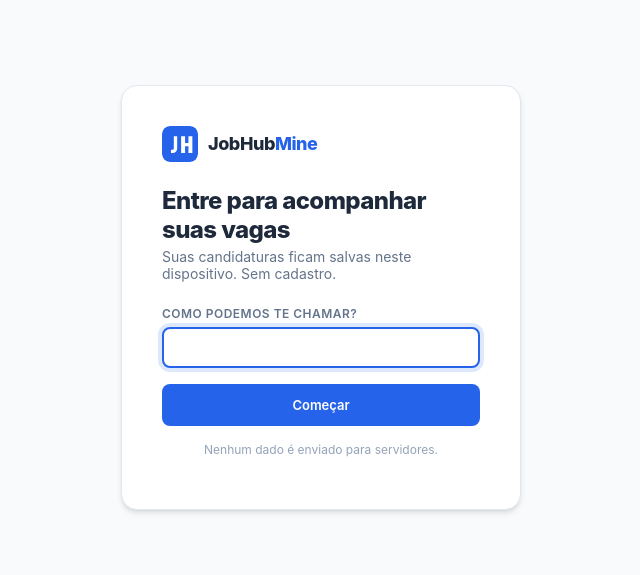
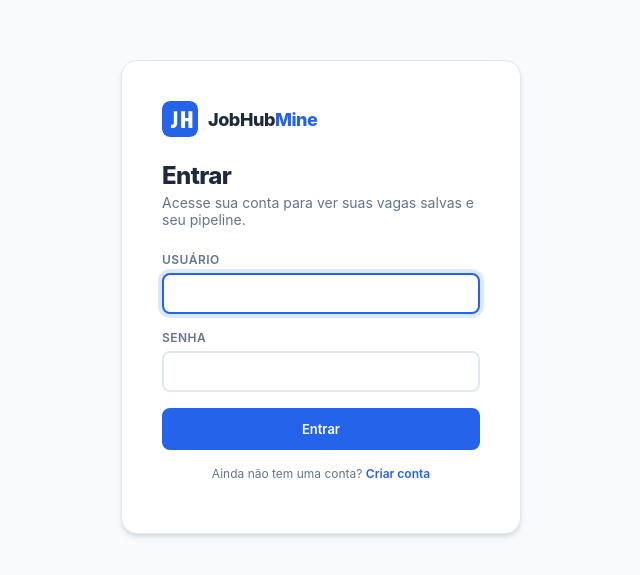
Before and after one commit to abnerrizzi/gupy, a React (Create React App) app in the folder web/: page / in a window 1280 px wide. Shown: the part 103-678 px from the top of the page, without its empty margins (319-959 px from the left). Built offline with nearby package versions, Linux system fonts and the light colour scheme; no server answers.

Commit message:
feat(web): replace localStorage gate with real Login form (login + register)

```diff
--- a/web/src/App.js
+++ b/web/src/App.js
@@ -12,6 +12,7 @@ import Settings from './components/Settings';
 import TrackedJobModal from './components/TrackedJobModal';
 import useTrackedJobs from './hooks/useTrackedJobs';
 import useUser from './hooks/useUser';
+import useAuth from './hooks/useAuth';
 import { STAGE_NEXT } from './constants/stages';
 
 const API_URL = process.env.REACT_APP_API_URL || 'http://localhost:5000';
@@ -52,10 +53,15 @@ function trackedToSelectedJob(t) {
 }
 
 function App() {
+  const auth = useAuth();
   const { user, setUser } = useUser();
   const { trackedJobs, addJob, updateStage, updateNotes, removeJob, isTracked } = useTrackedJobs();
 
-  const [authed, setAuthed] = useState(() => localStorage.getItem('jh_authed') === '1');
+  useEffect(() => {
+    if (auth.user) setUser({ name: auth.user.username, email: '' });
+  }, [auth.user, setUser]);
+
+  const authed = auth.status === 'authenticated';
   const [page, setPage] = useState('dashboard');
 
   const [jobs, setJobs] = useState([]);
@@ -245,18 +251,17 @@ function App() {
   };
   const trackedFresh = trackedOpen ? trackedJobs.find((j) => j.id === trackedOpen.id) || null : null;
 
-  const handleEnter = ({ name }) => {
-    setUser({ name });
-    localStorage.setItem('jh_authed', '1');
-    setAuthed(true);
-  };
-  const handleLogout = () => {
-    localStorage.removeItem('jh_authed');
+  const handleLogout = async () => {
+    await auth.logout();
     setUser({ name: '', email: '' });
-    setAuthed(false);
   };
 
-  if (!authed) return <Login initialName={user.name} onEnter={handleEnter} />;
+  if (auth.status === 'loading') {
+    return <div className="login-shell"><div className="login-card">Carregando…</div></div>;
+  }
+  if (!authed) {
+    return <Login onLogin={auth.login} onRegister={auth.register} />;
+  }
 
   const counts = {
     saved: trackedJobs.filter((j) => j.stage === 'salva').length,
--- a/web/src/components/Login.jsx
+++ b/web/src/components/Login.jsx
@@ -1,12 +1,30 @@
 import React, { useState } from 'react';
 import PropTypes from 'prop-types';
 
-function Login({ initialName, onEnter }) {
-  const [name, setName] = useState(initialName || '');
+function Login({ onLogin, onRegister }) {
+  const [mode, setMode] = useState('login');
+  const [username, setUsername] = useState('');
+  const [password, setPassword] = useState('');
+  const [submitting, setSubmitting] = useState(false);
+  const [error, setError] = useState(null);
 
-  const submit = (e) => {
+  const isRegister = mode === 'register';
+
+  const submit = async (e) => {
     e.preventDefault();
-    onEnter({ name: name.trim() || 'Visitante' });
+    setError(null);
+    setSubmitting(true);
+    try {
+      if (isRegister) {
+        await onRegister(username.trim(), password);
+      } else {
+        await onLogin(username.trim(), password);
+      }
+    } catch (err) {
+      setError(err.message || 'Falha na operação');
+    } finally {
+      setSubmitting(false);
+    }
   };
 
   return (
@@ -18,20 +36,60 @@ function Login({ initialName, onEnter }) {
             JobHub<span style={{ color: 'var(--jh-primary)' }}>Mine</span>
           </div>
         </div>
-        <h2>Entre para acompanhar suas vagas</h2>
-        <p className="lede">Suas candidaturas ficam salvas neste dispositivo. Sem cadastro.</p>
+        <h2>{isRegister ? 'Criar conta' : 'Entrar'}</h2>
+        <p className="lede">
+          {isRegister
+            ? 'Crie uma conta para salvar suas vagas e acompanhar candidaturas.'
+            : 'Acesse sua conta para ver suas vagas salvas e seu pipeline.'}
+        </p>
+
         <div className="field">
-          <label htmlFor="login-name">Como podemos te chamar?</label>
+          <label htmlFor="login-username">Usuário</label>
           <input
-            id="login-name"
-            value={name}
-            onChange={(e) => setName(e.target.value)}
+            id="login-username"
+            value={username}
+            onChange={(e) => setUsername(e.target.value)}
+            autoComplete="username"
             autoFocus
+            required
           />
         </div>
-        <button type="submit" className="btn btn-primary btn-block">Começar</button>
-        <p style={{ marginTop: '1rem', fontSize: '0.75rem', color: 'var(--jh-fg-subtle)', textAlign: 'center' }}>
-          Nenhum dado é enviado para servidores.
+        <div className="field">
+          <label htmlFor="login-password">Senha</label>
+          <input
+            id="login-password"
+            type="password"
+            value={password}
+            onChange={(e) => setPassword(e.target.value)}
+            autoComplete={isRegister ? 'new-password' : 'current-password'}
+            required
+            minLength={isRegister ? 8 : undefined}
+          />
+        </div>
+
+        {error && (
+          <div role="alert" style={{ marginBottom: '0.75rem', color: 'var(--jh-danger)', fontSize: '0.8125rem' }}>
+            {error}
+          </div>
+        )}
+
+        <button
+          type="submit"
+          className="btn btn-primary btn-block"
+          disabled={submitting}
+        >
+          {submitting ? '…' : (isRegister ? 'Criar conta' : 'Entrar')}
+        </button>
+
+        <p style={{ marginTop: '1rem', fontSize: '0.75rem', textAlign: 'center', color: 'var(--jh-fg-muted)' }}>
+          {isRegister ? 'Já tem uma conta?' : 'Ainda não tem uma conta?'}{' '}
+          <button
+            type="button"
+            className="link-btn"
+            onClick={() => { setError(null); setMode(isRegister ? 'login' : 'register'); }}
+          >
+            {isRegister ? 'Entrar' : 'Criar conta'}
+          </button>
         </p>
       </form>
     </div>
@@ -39,12 +97,8 @@ function Login({ initialName, onEnter }) {
 }
 
 Login.propTypes = {
-  initialName: PropTypes.string,
-  onEnter: PropTypes.func.isRequired,
-};
-
-Login.defaultProps = {
-  initialName: '',
+  onLogin: PropTypes.func.isRequired,
+  onRegister: PropTypes.func.isRequired,
 };
 
 export default Login;
```
